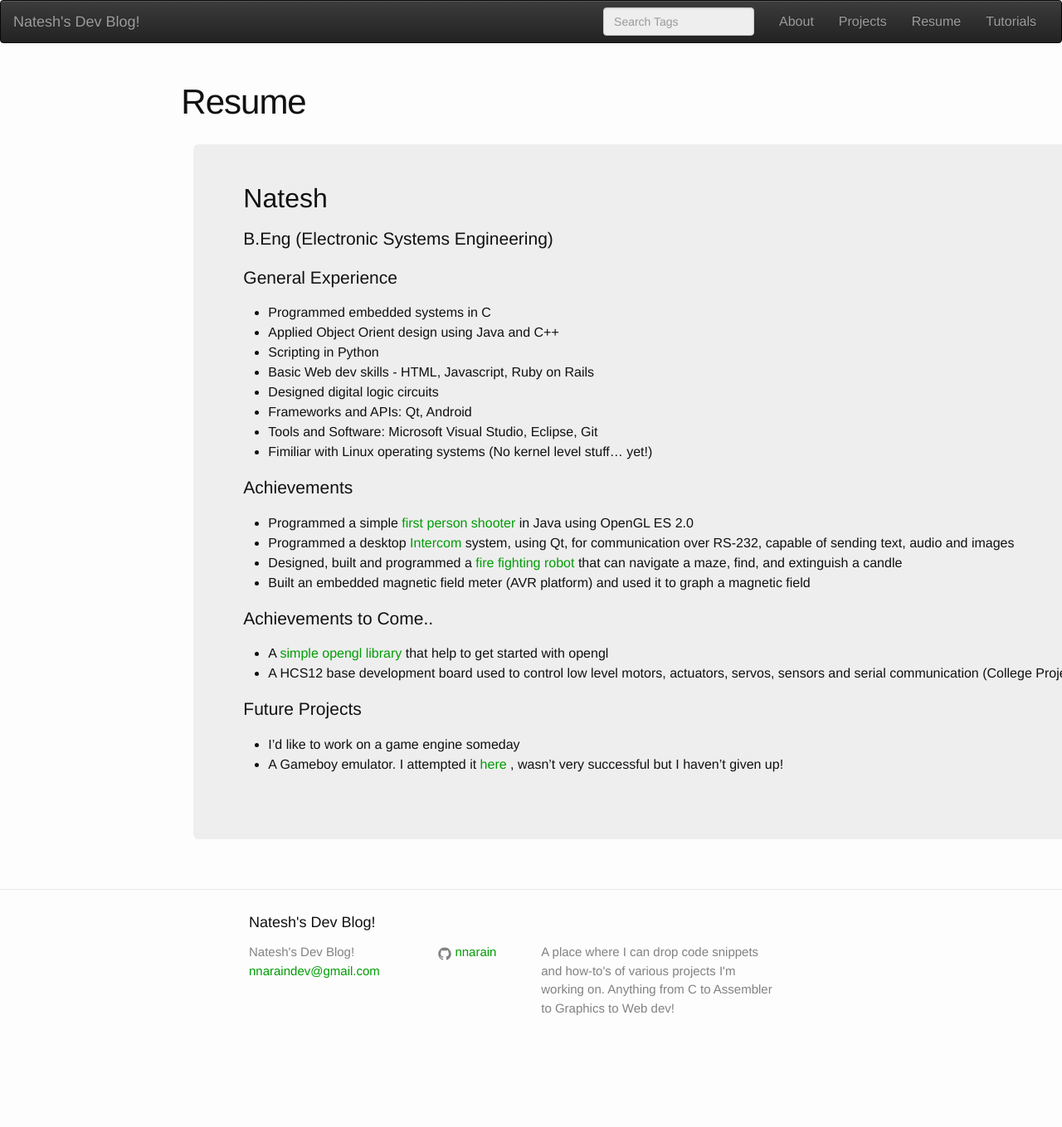
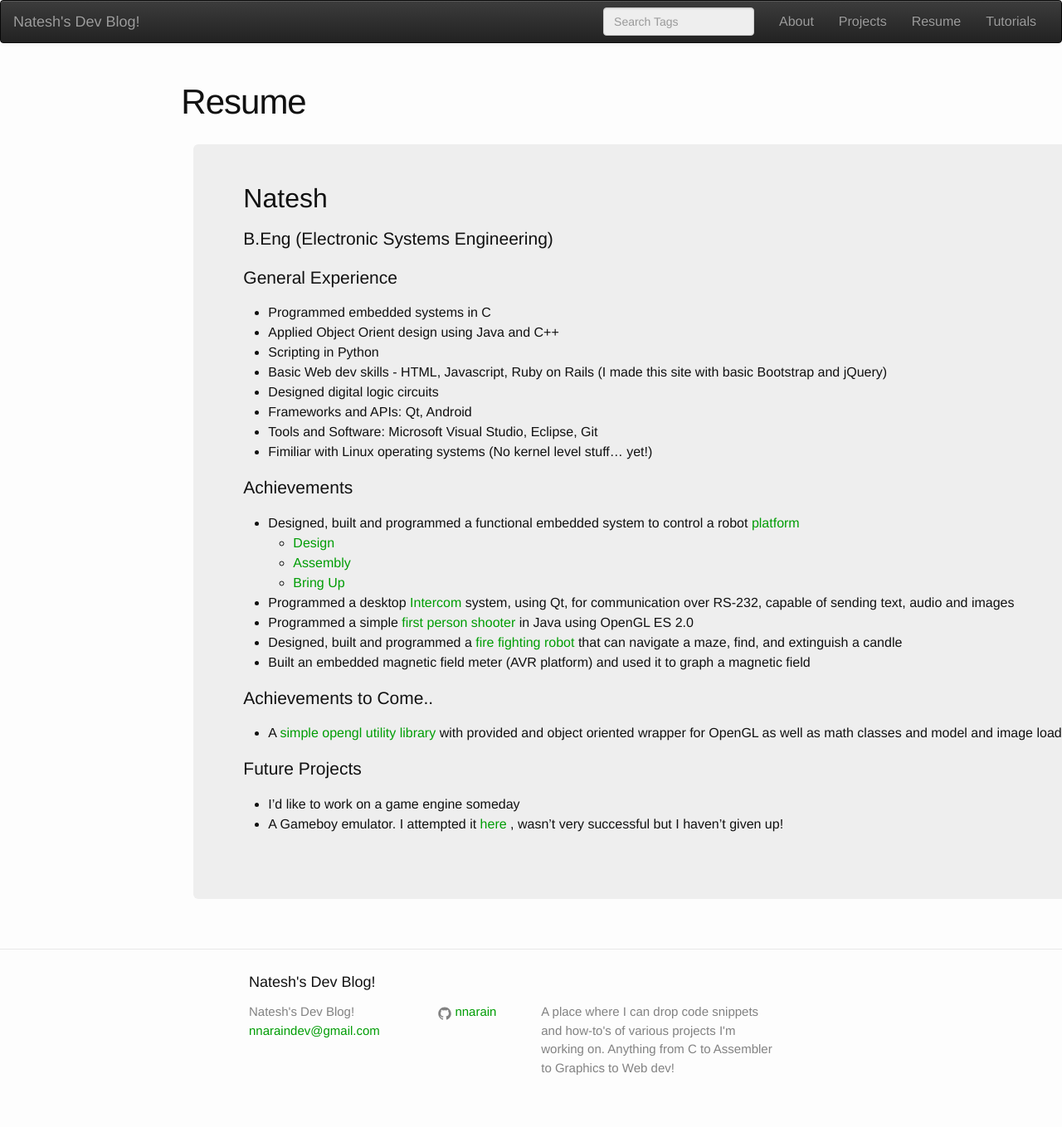
Before and after one commit to nnarain/nnarain.github.io, a Jekyll site: the page built from resume.md, in a window 1280 px wide. Shown: the whole page at 83% size. Built offline with Jekyll 4.4.1, drawn with Linux system fonts in a browser that asks for light colours; before the commit the page ends 1287 px from its top, so only the background shows below that.

Commit message:
update with some new info

```diff
--- a/resume.md
+++ b/resume.md
@@ -15,7 +15,7 @@ General Experience
 * Programmed embedded systems in C
 * Applied Object Orient design using Java and C++
 * Scripting in Python
-* Basic Web dev skills - HTML, Javascript, Ruby on Rails
+* Basic Web dev skills - HTML, Javascript, Ruby on Rails (I made this site with basic Bootstrap and jQuery)
 * Designed digital logic circuits
 * Frameworks and APIs: Qt, Android
 * Tools and Software: Microsoft Visual Studio, Eclipse, Git
@@ -24,15 +24,18 @@ General Experience
 
 Achievements
 
+* Designed, built and programmed a functional embedded system to control a robot [platform](https://github.com/nnarain/ESEPlatformController)
+	* [Design]({% post_url 2015-2-28-HCS12 Board Complete! %})
+	* [Assembly]({% post_url 2015-3-18-Board Assembly!!! %})
+	* [Bring Up]({% post_url 2015-3-27-Board Bring Up %})
+* Programmed a desktop [Intercom](https://github.com/nnarain/ESEIntercom) system, using Qt, for communication over RS-232, capable of sending text, audio and images
 * Programmed a simple [first person shooter](https://github.com/nnarain/firstpersonshooter) in Java using OpenGL ES 2.0
-* Programmed a desktop [Intercom](https://github.com/nnarain/ESEIntercom) system, using Qt, for communication over RS-232, capable of sending text, audio and images
 * Designed, built and programmed a [fire fighting robot](https://www.youtube.com/watch?v=8brg6CSZgG8) that can navigate a maze, find, and extinguish a candle
 * Built an embedded magnetic field meter (AVR platform) and used it to graph a magnetic field
 
 Achievements to Come..
 
-* A [simple opengl library](https://github.com/nnarain/sgl-wrapper) that help to get started with opengl
-* A HCS12 base development board used to control low level motors, actuators, servos, sensors and serial communication (College Project)
+* A [simple opengl utility library](https://github.com/nnarain/sgl-wrapper) with provided and object oriented wrapper for OpenGL as well as math classes and model and image loading.
 
 Future Projects
 
```
Also changed, not shown: _posts/2015-3-27-Board Bring Up.md (+1 -1 lines), projects.md (+10 -1 lines).
